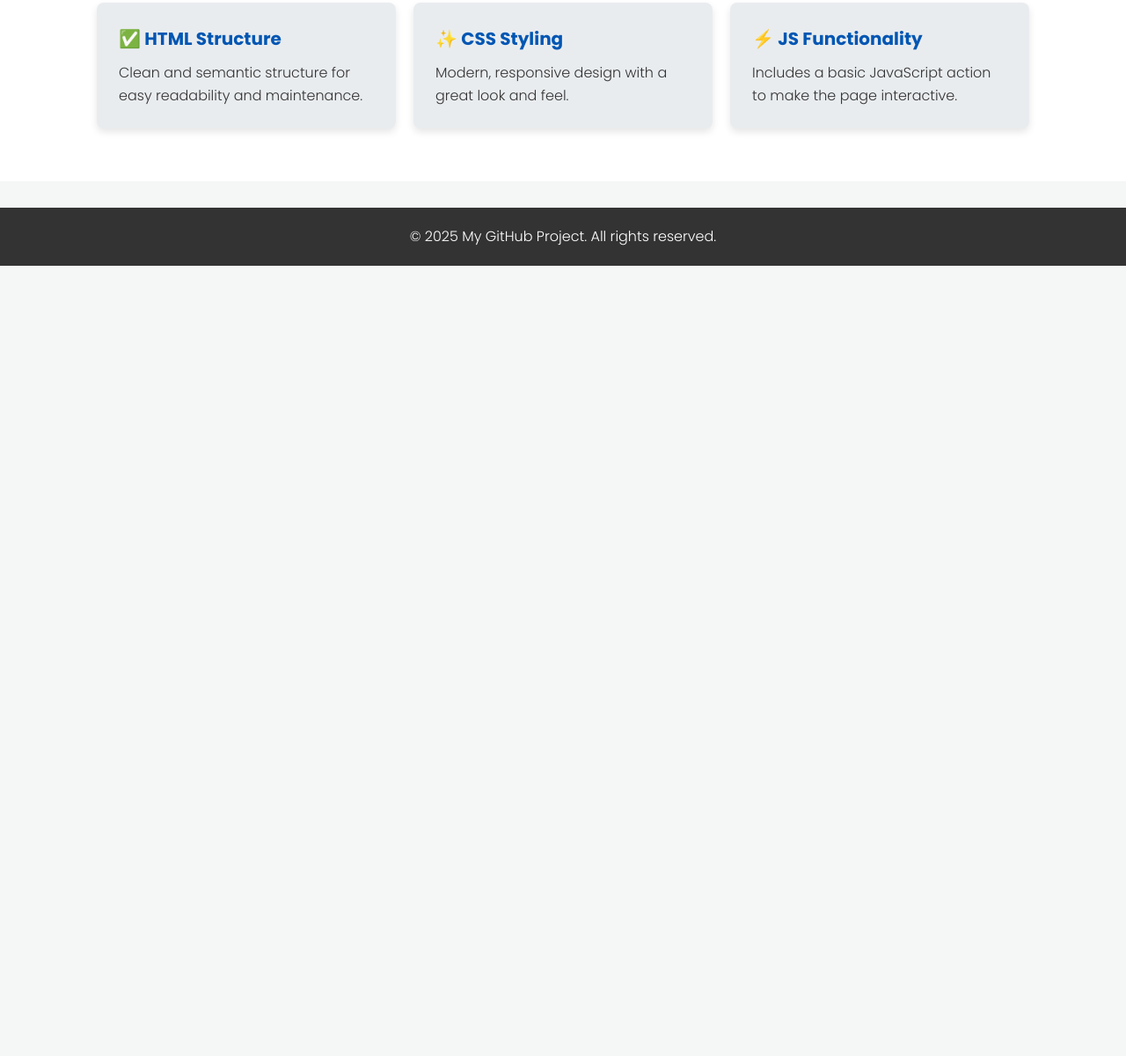
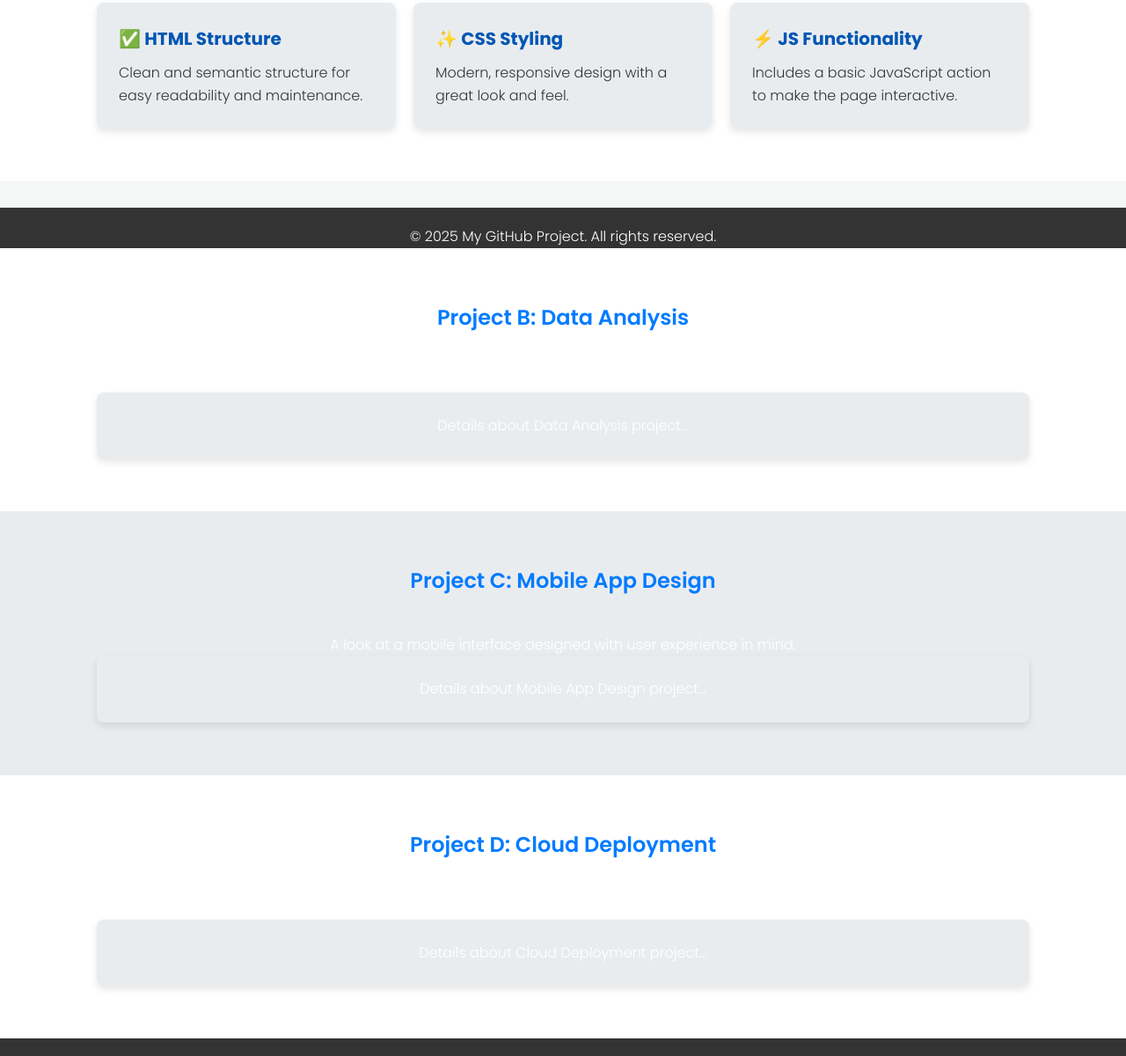
Before and after one commit to toyowitzmann/portfolio, a plain HTML site: page index.html in a window 1280 px wide. Shown: the part 485-1685 px from the top of the page at 88% size. Before the commit the page ends 800 px from the top, so only its background shows below. Drawn offline with Linux system fonts and the light colour scheme.

Commit message:
Update index.html

```diff
--- a/index.html
+++ b/index.html
@@ -46,6 +46,35 @@
         <div class="container">
             <p>&copy; 2025 My GitHub Project. All rights reserved.</p>
         </div>
+        <section class="info-section" id="project-b">
+    <div class="container">
+        <h2>Project B: Data Analysis</h2>
+        <p>This project showcases my ability to analyze and visualize complex datasets.</p>
+        <div class="feature-card">
+            <p>Details about Data Analysis project...</p>
+        </div>
+    </div>
+</section>
+
+<section class="info-section" id="project-c" style="background-color: #e9ecef;">
+    <div class="container">
+        <h2>Project C: Mobile App Design</h2>
+        <p>A look at a mobile interface designed with user experience in mind.</p>
+        <div class="feature-card">
+            <p>Details about Mobile App Design project...</p>
+        </div>
+    </div>
+</section>
+
+<section class="info-section" id="project-d">
+    <div class="container">
+        <h2>Project D: Cloud Deployment</h2>
+        <p>Demonstrates skills in deploying and scaling applications using cloud services.</p>
+        <div class="feature-card">
+            <p>Details about Cloud Deployment project...</p>
+        </div>
+    </div>
+</section>
     </footer>
 
     <script src="script.js"></script>
```
